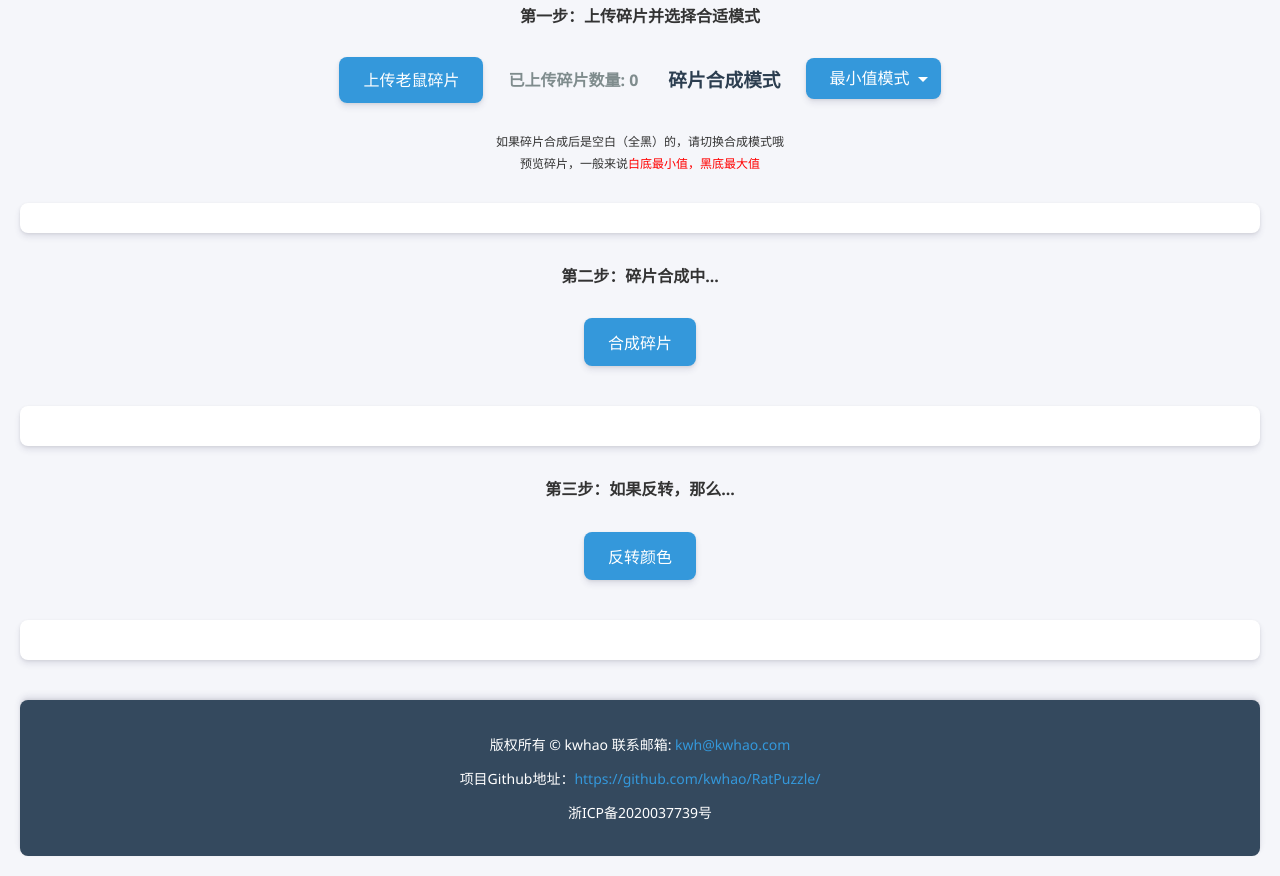
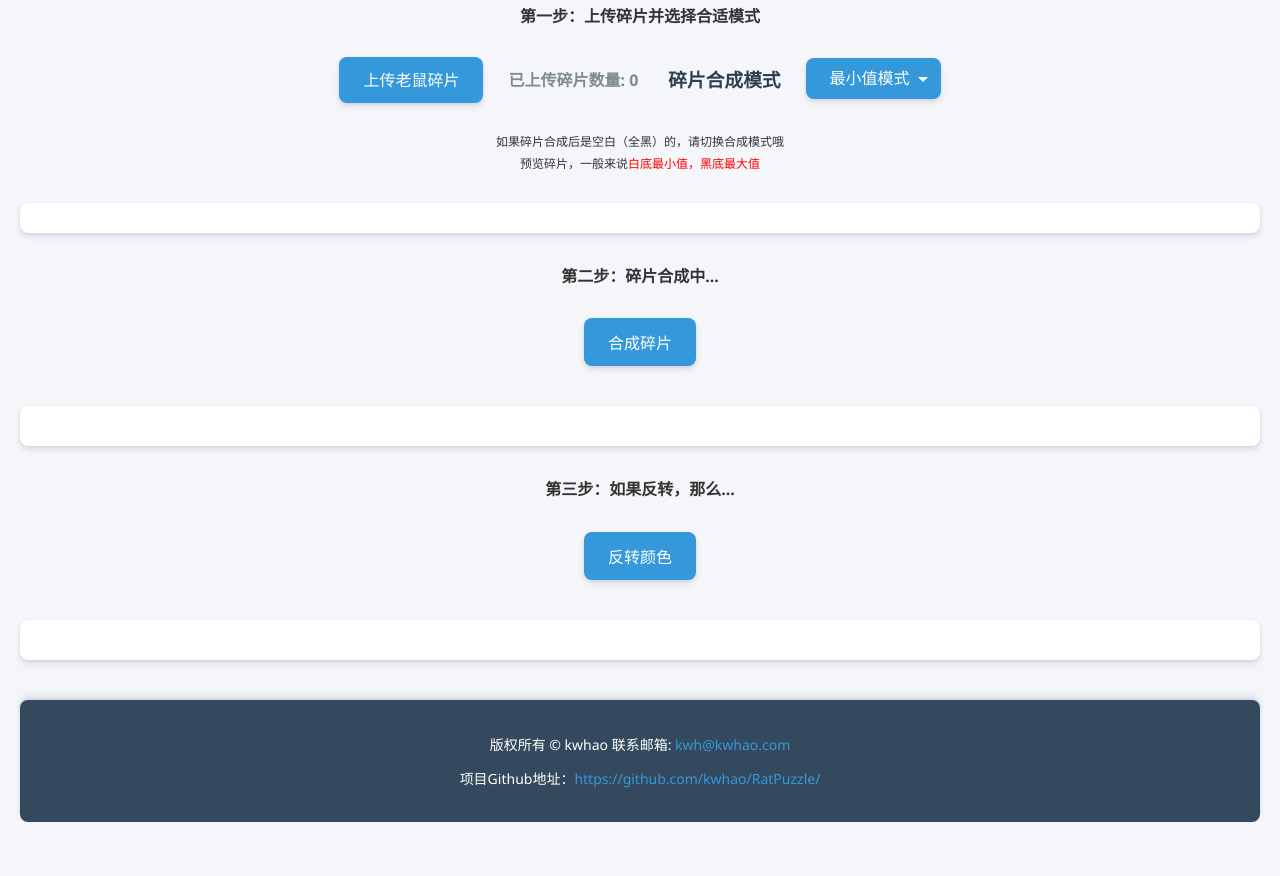
Before and after one commit to kwhao/RatPuzzle, a plain HTML site: page index.html in a window 1280 px wide. Shown: the part 163-1039 px from the top of the page. After the commit the page ends 1005 px from the top, so only its background shows below. Drawn offline with Linux system fonts and the light colour scheme.

Commit message:
Update index.html
剔除多余元素

```diff
--- a/index.html
+++ b/index.html
@@ -75,7 +75,6 @@
     <footer id="copyright">
         <p>版权所有 &copy; kwhao 联系邮箱: <a href="mailto:kwh@kwhao.com">kwh@kwhao.com</a></p>
         <p>项目Github地址：<a href="https://github.com/kwhao/RatPuzzle/">https://github.com/kwhao/RatPuzzle/</a></p>
-        <p>浙ICP备2020037739号</p>
     </footer>
 </body>
 
```
